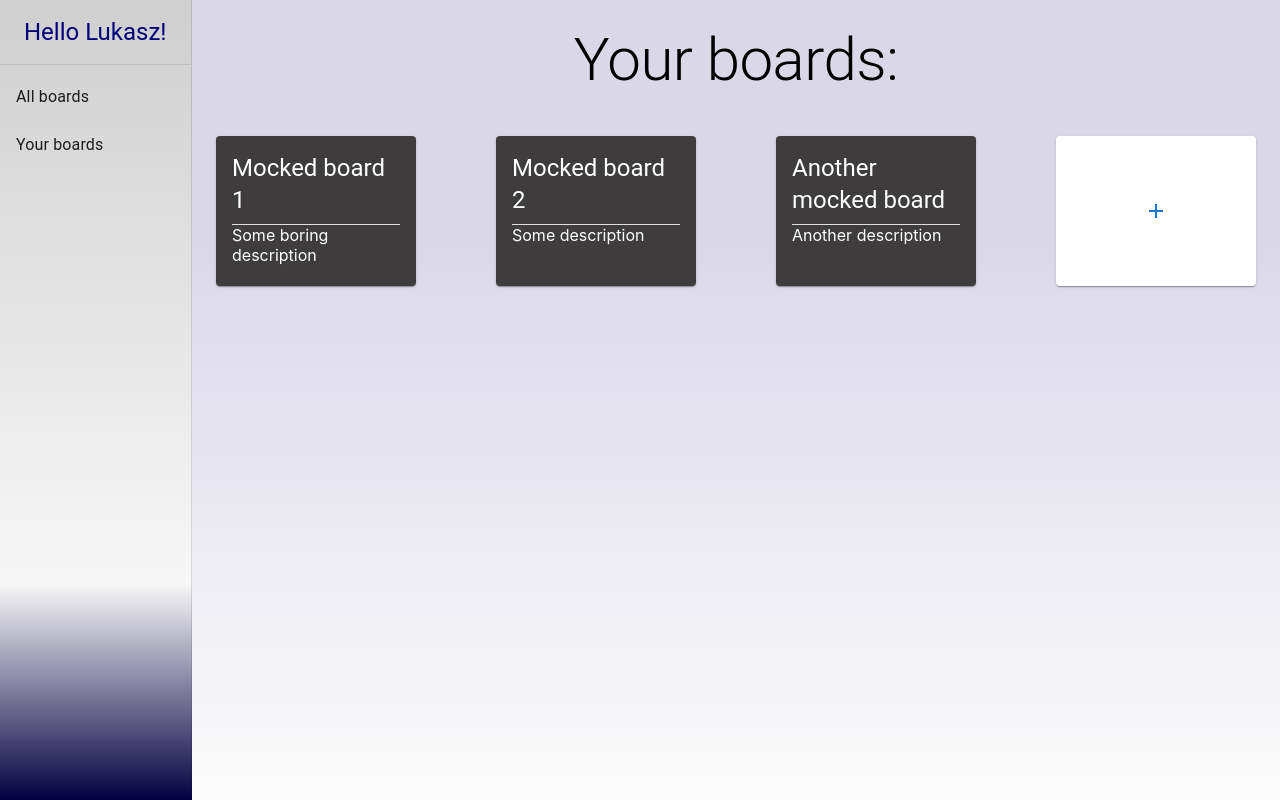
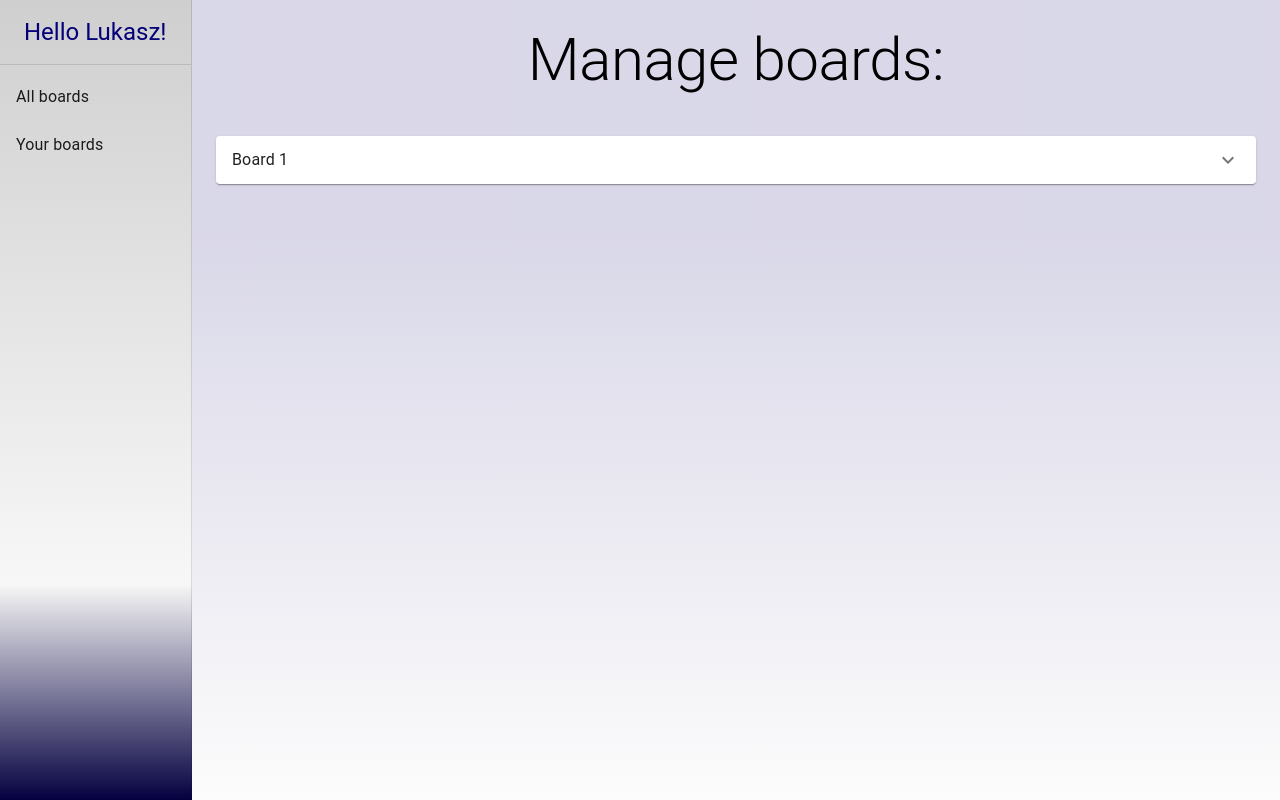
Before and after one commit to Kameal22/trello-inspired-app, a React (Create React App) app: page /1234/boards in a window 1280 px wide. Built offline with nearby package versions, Linux system fonts and the light colour scheme.

Commit message:
Added skeleton for ManageBoardsPage

```diff
--- a/src/pages/MainPage.js
+++ b/src/pages/MainPage.js
@@ -3,8 +3,8 @@ import Sidebar from "../components/Sidebar/Sidebar";
 import AllBoardsPage from "./AllBoardsPage";
 import {Route} from "react-router-dom";
 import {Box} from "@mui/material";
-import YourBoardsPage from "./YourBoardsPage";
 import BoardPage from "./BoardPage";
+import ManageBoardsPage from "./ManageBoardsPage";
 
 const MainPage = () => {
     return (
@@ -20,7 +20,7 @@ const MainPage = () => {
                     {/*background: 'linear-gradient(45deg, rgba(4,0,64,1) 0%, rgba(233,233,233,0.3519782913165266) 27%, rgba(207,207,207,1) 100%)'*/}
                     <Route exact path={"/all-boards"} component={AllBoardsPage}/>
                     <Route exact path={"/:userId/boards"}
-                           render={routeParams => <YourBoardsPage {...routeParams}/>}/>
+                           render={routeParams => <ManageBoardsPage {...routeParams}/>}/>
                     <Route exact path={"/boards/:boardId"}
                            render={routeParams => <BoardPage boardId={routeParams.match.params.boardId}/>}/>
                 </Box>
--- /dev/null
+++ b/src/pages/ManageBoardsPage.js
@@ -0,0 +1,73 @@
+import React from 'react';
+import {
+    Accordion,
+    AccordionDetails,
+    AccordionSummary,
+    Table,
+    TableBody,
+    TableCell,
+    TableContainer,
+    TableHead,
+    TableRow,
+    Typography
+} from "@mui/material";
+import {ExpandMoreOutlined} from "@mui/icons-material";
+
+const boardsPageStyle = {
+    textAlign: "center",
+    marginBottom: 40
+};
+
+const ManageBoardsPage = () => {
+    return (
+        <div>
+            <Typography variant="h2" style={boardsPageStyle}>Manage boards:</Typography>
+            <Accordion>
+                <AccordionSummary expandIcon={<ExpandMoreOutlined/>}>
+                    <Typography>
+                        Board 1
+                    </Typography>
+                </AccordionSummary>
+                <AccordionDetails>
+                    <TableContainer>
+                        <Table>
+                            <TableHead>
+                                <TableRow>
+                                    <TableCell>Name</TableCell>
+                                    <TableCell>Number of tasks</TableCell>
+                                    <TableCell>Joined to board</TableCell>
+                                </TableRow>
+                            </TableHead>
+                            <TableBody>
+                                <TableRow>
+                                    <TableCell>
+                                        Łukasz
+                                    </TableCell>
+                                    <TableCell>
+                                        12
+                                    </TableCell>
+                                    <TableCell>
+                                        03.11.2021
+                                    </TableCell>
+                                </TableRow>
+                                <TableRow>
+                                    <TableCell>
+                                        Katarzyna
+                                    </TableCell>
+                                    <TableCell>
+                                        3
+                                    </TableCell>
+                                    <TableCell>
+                                        12.06.2021
+                                    </TableCell>
+                                </TableRow>
+                            </TableBody>
+                        </Table>
+                    </TableContainer>
+                </AccordionDetails>
+            </Accordion>
+        </div>
+    );
+};
+
+export default ManageBoardsPage;
```
